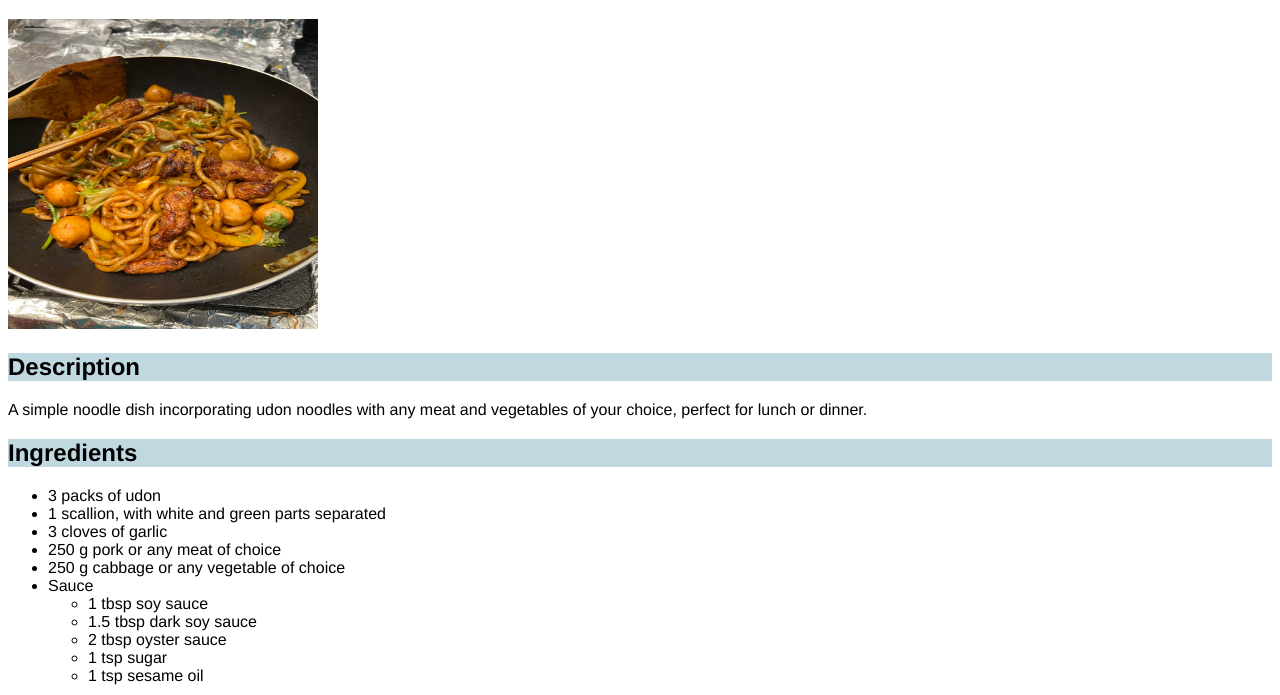
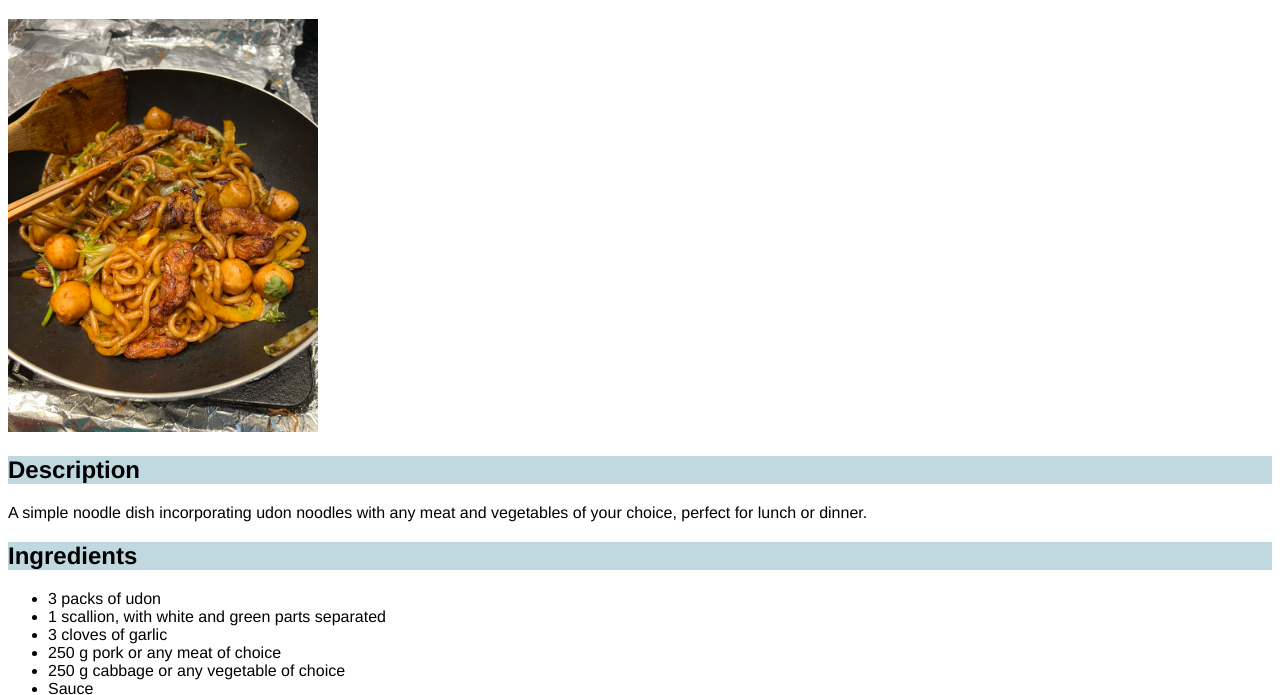
Before and after one commit to nhan-bread/odin-recipes, a plain HTML site: page recipes/stir-fry-udon.html in a window 1280 px wide. Shown: the part 61-756 px from the top of the page. Drawn offline with Linux system fonts and the light colour scheme.

Commit message:
Adjust udon image dimensions

```diff
--- a/recipes/stir-fry-udon.html
+++ b/recipes/stir-fry-udon.html
@@ -7,7 +7,7 @@
     </head>
     <body>
         <h1>Stir-Fry Udon</h1>
-        <img src="../images/stir-fry-udon.jpeg" alt="Image of stir-fry udon" height="310" width="310">
+        <img class="udon-image" src="../images/stir-fry-udon.jpeg" alt="Image of stir-fry udon">
         <h2>Description</h2>
         <p>A simple noodle dish incorporating udon noodles with any meat and vegetables of your choice, perfect for lunch or dinner.</p>
         <h2>Ingredients</h2>
--- a/style.css
+++ b/style.css
@@ -24,3 +24,8 @@ ul {
 ol {
     color: black;
 }
+
+.udon-image {
+    height: auto;
+    width: 310px;
+}
```
